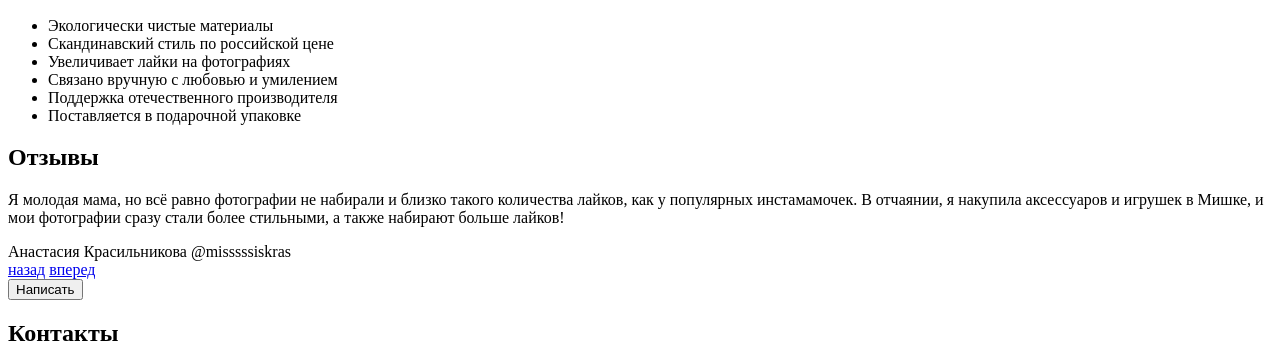
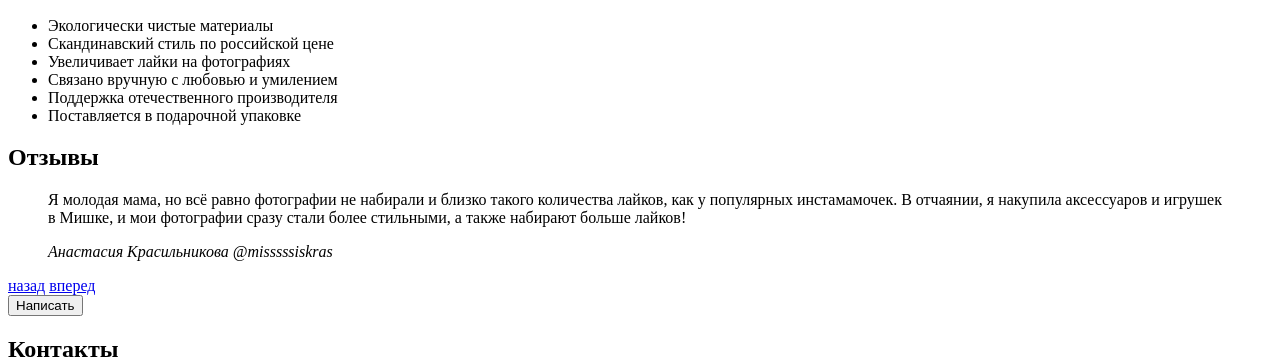
Before and after one commit to malashenkoEvgeniy/201086-mishka, a website: page index.html in a window 1280 px wide. Shown: the part 528-892 px from the top of the page. Drawn offline with Linux system fonts and the light colour scheme.

Commit message:
modifies block reviews

```diff
--- a/index.html
+++ b/index.html
@@ -70,9 +70,13 @@
      </section>
      <section class="reviews">
        <h2 class="reviews__title">Отзывы</h2>
-       <p class="reviews__text">Я молодая мама, но всё равно фотографии не набирали и близко такого количества лайков, как у популярных инстамамочек. В отчаянии, я накупила аксессуаров и игрушек в Мишке, и мои фотографии сразу стали более стильными, а также набирают больше лайков!</p>
-       <span class="reviews__author">Анастасия Красильникова </span>
-       <span class="reviews__author-email">@misssssiskras</span>
+       <blockquote class="reviews__item">
+         <p class="reviews__text">Я молодая мама, но всё равно фотографии не набирали и близко такого количества лайков, как у популярных инстамамочек. В отчаянии, я накупила аксессуаров и игрушек в Мишке, и мои фотографии сразу стали более стильными, а также набирают больше лайков!</p>
+         <cite class="reviews__author-name">
+           <span class="reviews__author">Анастасия Красильникова </span>
+           <span class="reviews__author-email">@misssssiskras</span>
+         </cite>
+       </blockquote>
        <div class="revievs__togle">
          <a href="#">назад</a>
          <a href="#">вперед</a>
```
